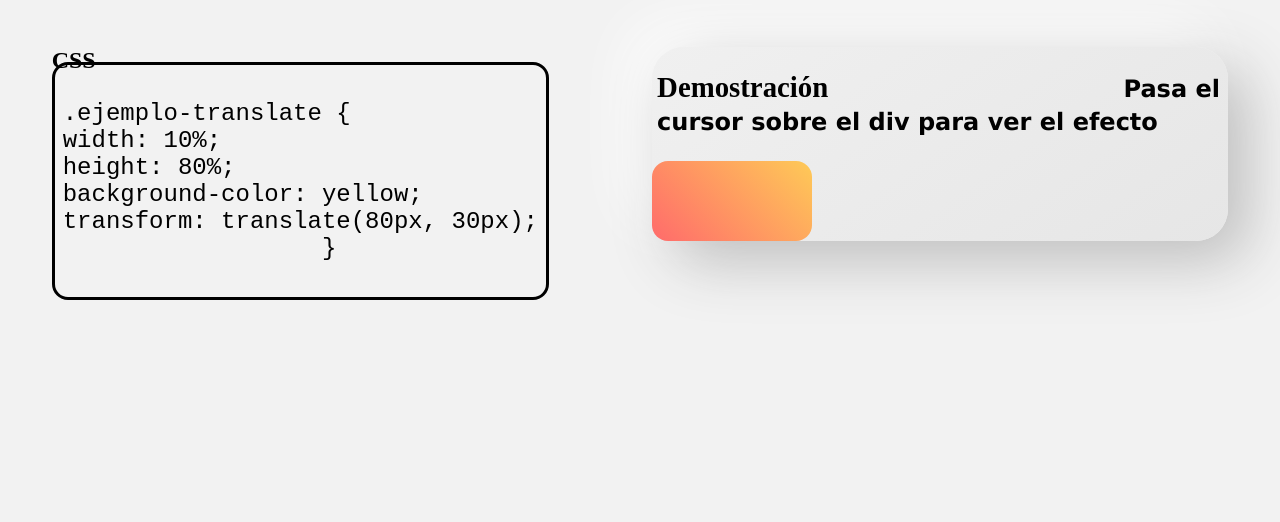
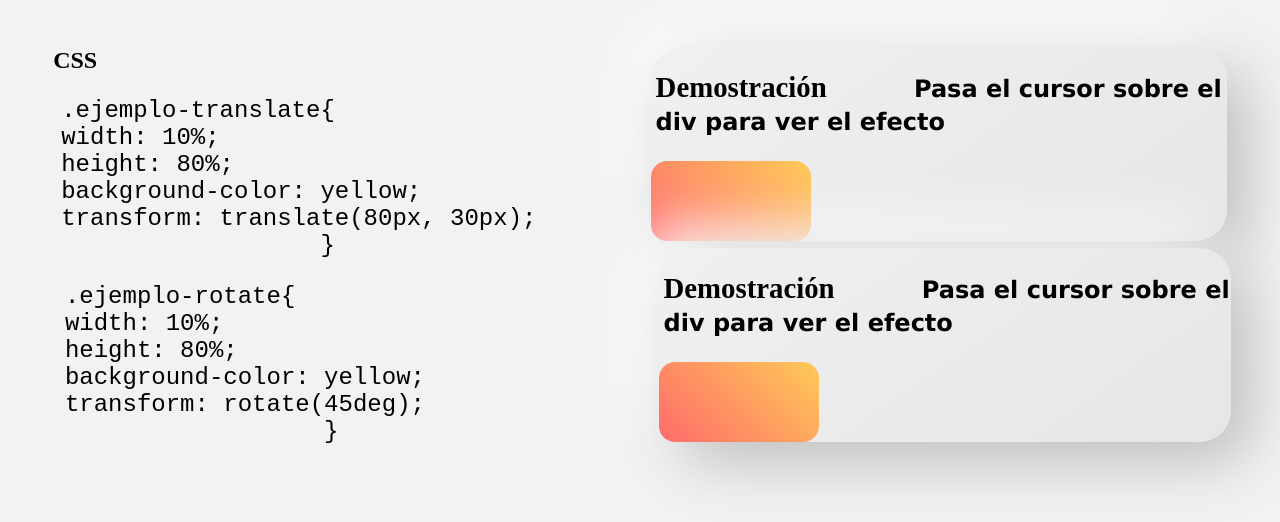
Before and after one commit to Najwaelqortobi/Proyecto_sprint_Recogida, a plain HTML site: page ejemplo3.html in a window 1280 px wide. Shown: the part 148-670 px from the top of the page. Drawn offline with Linux system fonts and the light colour scheme.

Commit message:
ejemplo translate+rotate

```diff
--- a/ejemplo3.html
+++ b/ejemplo3.html
@@ -25,22 +25,38 @@
         <section class="code-transform">
             <h2>CSS</h2>
             <pre><code>
-.ejemplo-translate {
+.ejemplo-translate{
 width: 10%;
 height: 80%;
 background-color: yellow;
 transform: translate(80px, 30px);
-                  }
-            </code></pre>
+                  }</code></pre>
         </section>
         <section class="demo-translate">
             <h2>Demostración <span>Pasa el cursor sobre el div para ver el efecto</span></h2>
             <div class="ejemplo-translate">
             </div>
+        </section>
     </div>
-    <div class="rotate"></div>
+    <div class="rotate">
+        <section class="code-transform">
+            <pre><code>
+.ejemplo-rotate{
+width: 10%;
+height: 80%;
+background-color: yellow;
+transform: rotate(45deg);
+                  }</code></pre>
+        </section>
+        <section class="demo-translate">
+            <h2>Demostración <span>Pasa el cursor sobre el div para ver el efecto</span></h2>
+            <div class="ejemplo-rotate">
+            </div>
+        </section>
+    </div>
     <div class="scale"></div>
     <div class="skew"></div>
+</div>
 
 
 </body>
--- a/style.css
+++ b/style.css
@@ -250,7 +250,7 @@ border: none;
 border-radius: 2rem;
 box-shadow: 20px 20px 60px #bebebe,
             -20px -20px 60px #ffffff;
-height: 5%;
+height: 10%;
 width: 45%;
 margin-top: -2rem;
 h2{
@@ -260,7 +260,7 @@ h2{
 }
 h2 span{
     font-size: 1.5rem;
-    margin-left: 15rem;
+    margin-left: 2rem;
 }
 }
 
@@ -284,14 +284,54 @@ h2 span{
     pre{
         margin-top: -2rem;
         background-color: transparent;
-        border: 0.2rem solid black;
 }
 code{
     font-size: 1.5rem;
     padding-bottom: 0.2rem;
 }
 }
+/************************rotate*************/
+.rotate{
+    display: flex;
+    justify-content: space-around;
+    margin-left: 0.5rem;
+    gap: 8rem;
 
+}
+.ejemplo-rotate{
+    width: 10rem;
+    height: 5rem;
+    background: linear-gradient(45deg, #ff6b6b, #feca57);
+    border-radius: 1rem;
+
+}
+
+.ejemplo-rotate:hover{
+    transform: rotate(45deg);
+}
+
+
+
+.demo-rotate{
+    background: linear-gradient(145deg, #f0f0f0, #e6e6e6);
+    border: none;
+    border-radius: 2rem;
+    box-shadow: 20px 20px 60px #bebebe,
+                -20px -20px 60px #ffffff;
+    height: 10%;
+    width: 45%;
+    margin-top: -2rem;
+    h2{
+        font-size: 1.8rem;
+        padding-top: -2rem;
+        margin-left: 0.3rem;
+    }
+    h2 span{
+        font-size: 1.5rem;
+        margin-left: 2rem;
+    }
+    }
+/***********************rotate*************/
 /*fin ejemplo 3 */
 
 .siguiente{
```
